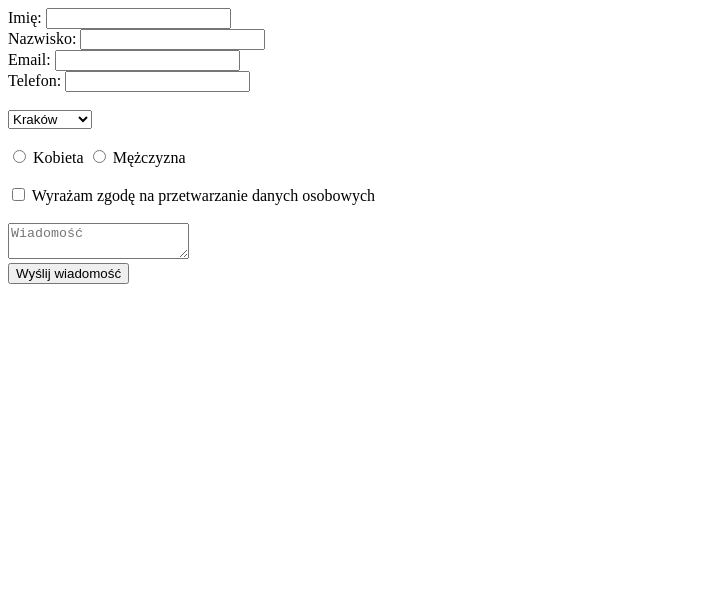
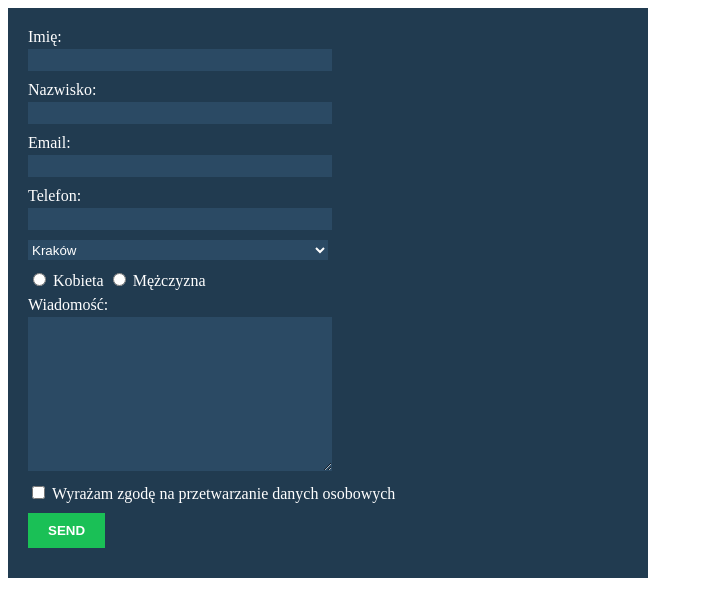
Before and after one commit to akowalewska/zadanie-2-form, a plain HTML site: page index.html in a window 1280 px wide. Shown: the whole page, without its empty margins (0-703 px from the left). Drawn offline with Linux system fonts and the light colour scheme; files that its build step writes are made by us from their sources.

Commit message:
changing the form

```diff
--- a/index.html
+++ b/index.html
@@ -3,39 +3,42 @@
 <head>
     <meta charset="UTF-8">
     <title>Zadanie numer 2-formularz</title>
+    <link rel="stylesheet" href="css/style.css">
 </head>
 <body>
     <form action="https://formspree.io/kowalewska.alexandra@gmail.com" method="post">
 
         <label for="name">Imię:</label>
-        <input type="text" id="name" name="Imię"><br>
+        <input type="text" id="name" name="Imię">
 
         <label for="lastname">Nazwisko:</label>
-        <input type="text" id="lastname" name="Nazwisko"><br>
+        <input type="text" id="lastname" name="Nazwisko">
 
         <label for="email">Email:</label>
-        <input type="email" id="email" name="Email"><br>
+        <input type="email" id="email" name="Email">
 
         <label for="tel">Telefon:</label>
-        <input type="tel" id="tel" name="Telefon"><br><br>
+        <input type="tel" id="tel" name="Telefon">
 
         <select name="Miasto" id="city">
             <option value="Kraków">Kraków</option>
             <option value="Gdańsk">Gdańsk</option>
             <option value="Warszawa">Warszawa</option>
-        </select><br><br>
+        </select><br>
 
         <input type="radio" name="Płeć" id="female" value="Kobieta">
         <label for="female">Kobieta</label>
-        <input type="radio" name="gender" id="male" value="Mężczyzna">
-        <label for="male">Mężczyzna</label><br><br>
+        <input type="radio" name="Płeć" id="male" value="Mężczyzna">
+        <label for="male">Mężczyzna</label>
+
+        <label for="Wiadomość">Wiadomość:</label>
+        <textarea name="Wiadomość"></textarea>
+        <br>
 
         <input type="checkbox" name="Zgoda" value="yes" id="permission">
-        <label for="permission">Wyrażam zgodę na przetwarzanie danych osobowych</label><br><br>
+        <label for="permission">Wyrażam zgodę na przetwarzanie danych osobowych</label><br>
 
-        <textarea placeholder="Wiadomość" name="Wiadomość"></textarea><br>
-
-        <input type="submit" value="Wyślij wiadomość">
+        <input type="submit" value="SEND">
 
     </form>
 </body>
```
